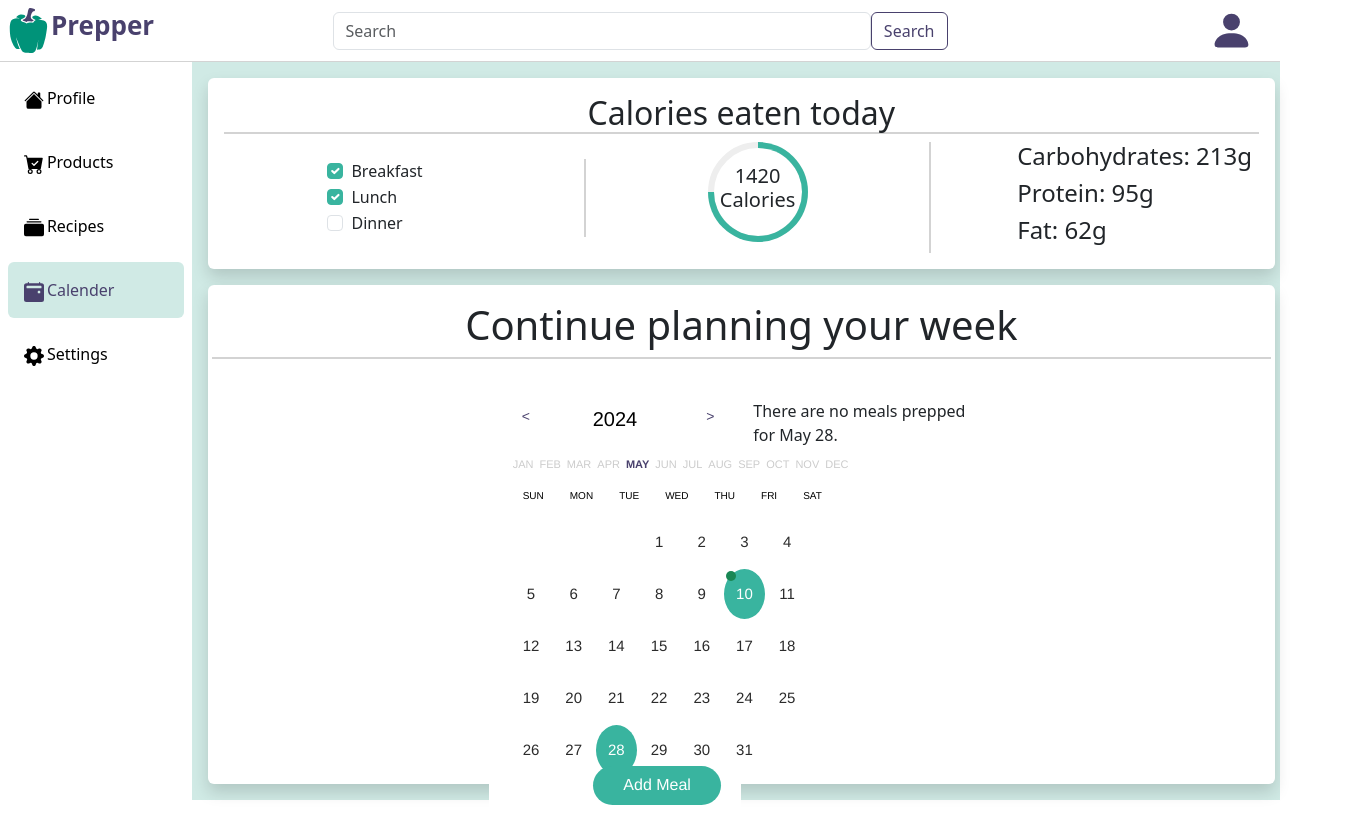
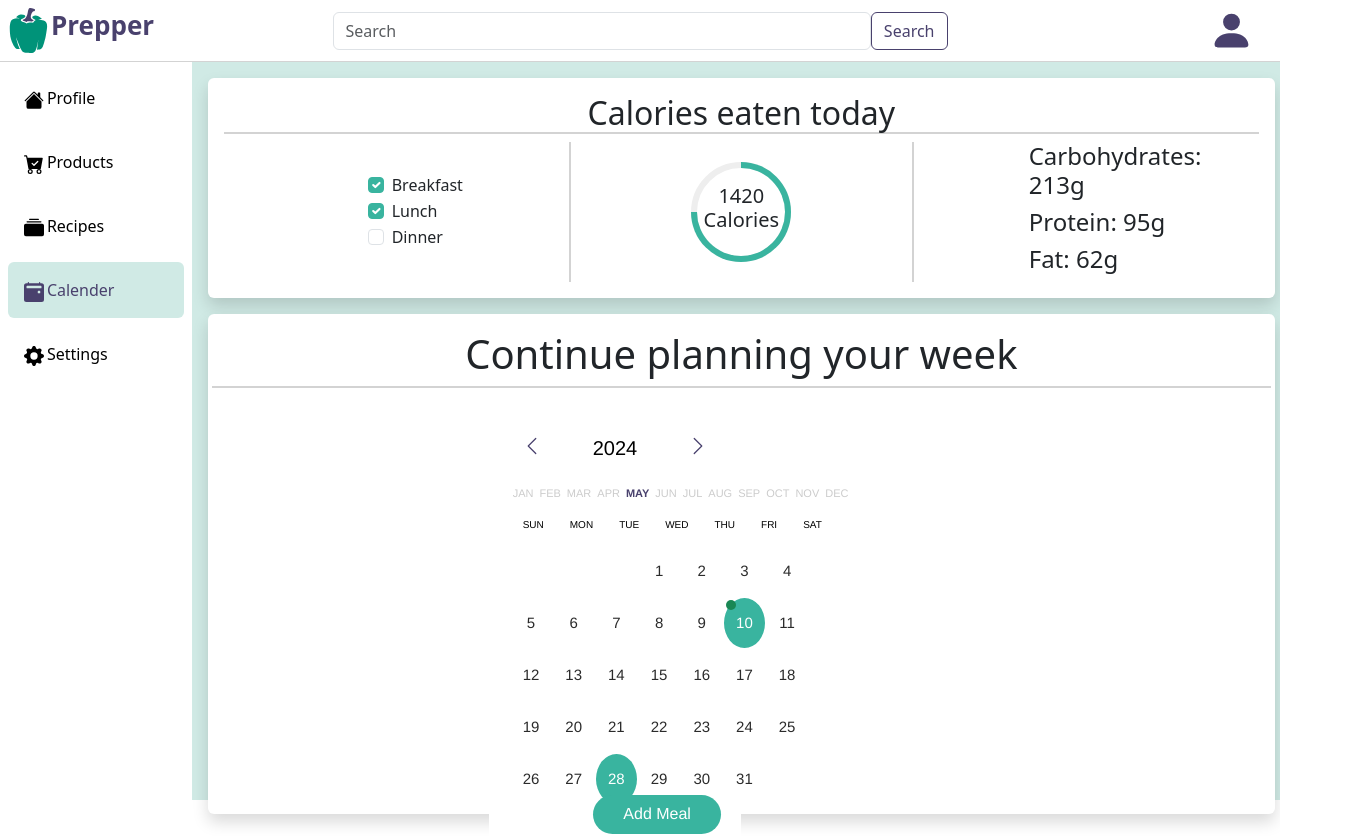
Before and after one commit to Nilssteingraeber/PrepperApp, a Vue app in the folder client/: page /calender in a window 1280 px wide. Shown: the top 836 px of the page, 1362 px wide, since content can reach past the window. Built offline with nearby package versions, Linux system fonts and the light colour scheme.

Commit message:
smal fixes

```diff
--- a/client/src/assets/main.scss
+++ b/client/src/assets/main.scss
@@ -39,34 +39,22 @@
 	color: $black;
 }
 
-//COVER BG
-.img{
-	background-size: cover;
-	background-repeat: no-repeat;
-	background-position: center center;
-}
 .meals-container {
 	overflow-y: scroll;
 	height: 100%;
-	width: 50%;
-	float: right;
 	margin: 0px auto;
 	display: inline-block;
 	padding: 0px;
 	border-bottom-right-radius: 3px;
 	border-top-right-radius: 3px;
 	padding: 0;
-	@include media-breakpoint-down(sm){
-		width: 100%;
-		height: auto;
-	}
+
 }
 .meals-container:after{
 	clear:both;
 }
 .meal-card {
 	padding: 20px 0;
-	max-width: 100%;
 	display: block;
 	background: #fff;
 	border: none !important;
@@ -88,12 +76,10 @@
 	font-size: 1rem;
 }
 .meal-mealtime {
-	color: $secondary;
-	text-align: right;
+	color: $primary;
 }
 .meal {
-	padding-right:0;
-	text-align: center;
+	text-align: right;
 }
 .meal-cancelled {
 	color: $secondary;
@@ -133,7 +119,6 @@
 }
 .left-button, .right-button {
 	cursor: pointer;
-	width:28px;
 	text-align:center;
 	position:absolute;
 	color: $secondary !important;
--- a/client/src/js/main.js
+++ b/client/src/js/main.js
@@ -194,14 +194,14 @@
         // Go through and add each meal as a card to the meals container
         for(var i=0; i<meals.length; i++) {
             meal_card = $("<div class='meal-card'></div>");
-            meal_name = $("<div class='meal-name'>"+meals[i]["meal"]+":</div>");
-            var meal_mealtime = $("<div class='meal-mealtime'>"+meals[i]["mealtime"]+" </div>");
+            var meal_mealtime = $("<div class='meal-mealtime'>"+meals[i]["mealtime"]+":</div>");
+            meal_name = $("<div class='meal-name'>"+meals[i]["meal"]+" </div>");
             if(meals[i]["cancelled"]===true) {
                 $(meal_card).css({
                     "border-left": "10px solid #FF1744"
                 });
             }
-            $(meal_card).append(meal_name).append(meal_mealtime);
+            $(meal_card).append(meal_mealtime).append(meal_name);
             $(".meals-container").append(meal_card);
         }
     }
--- a/client/src/views/CalenderView.vue
+++ b/client/src/views/CalenderView.vue
@@ -60,21 +60,21 @@
 			<div class="col-12 shadow p-3 m-3 bg-white rounded" id="calender-calories">
 				<div class="h2 font-weight-bold text-center" id="change-calories-week-carbs"  style="border-bottom: 2px solid lightgray;">Calories eaten today</div>
 				<div class="d-flex flex-row">
-					<div class="col-3 align-self-center" style="margin-left: 10%;border-right: 2px solid lightgray;">
-						<div class="form-check">
+					<div class="col-4 align-self-center">
+						<div class="form-check offset-5">
 							<input class="form-check-input" type="checkbox" value="" id="flexCheckBreakfast" checked>
 							<label class="form-check-label" for="flexCheckBreakfast">Breakfast</label>
 							</div>
-						<div class="form-check">
+						<div class="form-check offset-5">
 							<input class="form-check-input" type="checkbox" value="" id="flexCheckLunch" checked>
 							<label class="form-check-label" for="flexCheckLunch">Lunch</label>
 						</div>
-						<div class="form-check">
+						<div class="form-check offset-5">
 							<input class="form-check-input" type="checkbox" value="" id="flexCheckDinner">
 							<label class="form-check-label" for="flexCheckDinner">Dinner</label>
 						</div>
 					</div>
-					<div class="col-4" style="border-right: 2px solid lightgray;">
+					<div class="col-4 align-content-center" style="border-left: 2px solid lightgray; border-right: 2px solid lightgray;">
 						<div class="progress mx-auto" data-value='75'>
 							<span class="progress-left">
 								<span class="progress-bar border-primary"></span>
@@ -87,11 +87,10 @@
 							</div>
 						</div>
 					</div>
-					<div class="col-1"></div>
-					<div class="col-4">
-						<div class="h4 font-weight-bold text-start" id="change-calories-day-carbs">Carbohydrates: 213g</div>
-						<div class="h4 font-weight-bold text-start" id="change-calories-day-protein">Protein: 95g</div>
-						<div class="h4 font-weight-bold text-start" id="change-calories-day-fat">Fat: 62g</div>
+					<div class="col-4 text-start">
+						<div class="h4 font-weight-bold offset-4" id="change-calories-day-carbs">Carbohydrates: 213g</div>
+						<div class="h4 font-weight-bold offset-4" id="change-calories-day-protein">Protein: 95g</div>
+						<div class="h4 font-weight-bold offset-4" id="change-calories-day-fat">Fat: 62g</div>
 					</div>
 				</div>
 			</div>
@@ -108,9 +107,17 @@
 						<div class="calendar-container">
 							<div class="calendar">
 								<div class="year-header">
-									<button class="btn link-secondary left-button" id="prev"><</button>
+									<button class="btn link-secondary left-button" id="prev">
+										<svg xmlns="http://www.w3.org/2000/svg" width="20" height="20" fill="currentColor" class="bi bi-chevron-left" viewBox="0 0 16 16">
+											<path fill-rule="evenodd" d="M11.354 1.646a.5.5 0 0 1 0 .708L5.707 8l5.647 5.646a.5.5 0 0 1-.708.708l-6-6a.5.5 0 0 1 0-.708l6-6a.5.5 0 0 1 .708 0"/>
+										</svg>
+									</button>
 									<span class="year" id="label"></span>
-									<button class="btn link-secondary right-button" id="next">></button>
+									<button class="btn link-secondary right-button" id="next">
+										<svg xmlns="http://www.w3.org/2000/svg" width="20" height="20" fill="currentColor" class="bi bi-chevron-right" viewBox="0 0 16 16">
+											<path fill-rule="evenodd" d="M4.646 1.646a.5.5 0 0 1 .708 0l6 6a.5.5 0 0 1 0 .708l-6 6a.5.5 0 0 1-.708-.708L10.293 8 4.646 2.354a.5.5 0 0 1 0-.708"/>
+										</svg>
+									</button>
 								</div>
 								<table class="months-table w-100">
 									<tbody>
@@ -176,7 +183,6 @@
 										</div>
 										<div class="col-5"></div>
 									</div>
-
 									<input type="button" value="Cancel" class="button" id="cancel-button">
 									<input type="button" value="OK" class="button" id="ok-button">
 								</div>
@@ -194,7 +200,6 @@
 </template>
 
 <style>
-/*@import url('../assets/calender-css/style.css');*/
 #calender-page{
 	background-color: #36a5913b;
 	width: 100vw;
@@ -202,7 +207,7 @@
 }
 
 #calender-bot{
-	height: calc(100vh - 300.8px);
+	height: calc(100vh - 300px);
 }
 
 /*_______Progressbar______*/
--- a/client/src/views/RegisterView.vue
+++ b/client/src/views/RegisterView.vue
@@ -23,28 +23,28 @@
 					/></RouterLink>
 				</div>
 			<form>
-				<div class="container" style="border-top: 2px solid lightgray;">
-					<h1>Register</h1>
-					<div class="mb-3">
-						<label for="exampleInputFirstName1" class="form-label">First Name</label>
-						<input type="text" class="form-control" id="exampleInputFirstName1">
+				<div class="d-flex flex-column" style="border-top: 2px solid lightgray;">
+					<div class="h1 bold mt-2">Register</div>
+					<div class="mb-2">
+						<label for="registerName" class="form-label">Name</label>
+						<input type="text" class="form-control" id=">registerName" placeholder="Name">
 					</div>
-					<div class="mb-3">
-						<label for="exampleInputLastName1" class="form-label">First Name</label>
-						<input type="text" class="form-control" id="exampleInputLastName1">
+					<div class="mb-2">
+						<label for="registerLastname" class="form-label">Lastname</label>
+						<input type="text" class="form-control" id=">registerLastname" placeholder="Lastname">
 					</div>
-					<div class="mb-3">
-						<label for="exampleInputEmail1" class="form-label">Email address</label>
-						<input type="email" class="form-control" id="exampleInputEmail1">
+					<div class="mb-2">
+						<label for="registerEmail" class="form-label">E-mail</label>
+						<input type="email" class="form-control" id="registerEmail" placeholder="E-Mail">
 					</div>
-					<div class="mb-3">
-						<label for="exampleInputPassword1" class="form-label">Password</label>
-						<input type="password" class="form-control" id="exampleInputPassword1">
+					<div class="mb-4">
+						<label for="registerPassword" class="form-label">Password</label>
+						<input type="password" class="form-control" id="registerPassword" placeholder="Password">
 					</div>
-					<div class="d-grid gap-2 col-12 mx-auto" id="btn-register">
+					<div class="d-flex flex-column col-12 mt-2" id="btn-register">
 						<button type="submit" class="btn btn-secondary">Register</button>
 					</div>
-					<div class="col align-self-end" id="register-text">
+					<div class="col" id="register-text">
 					<label style="font-size: small; color:grey">
 						Read our
 						<a style="color: #49416D;">terms</a>
@@ -81,18 +81,13 @@
 }
 
 #register-area{
-	height: 75vh;
+	padding: 2%;
 	background-color: white;
 }
 
 #register-logo{
 	text-align: center;
-	margin-top: 0px;
-	margin-bottom: 10px;
-}
-
-#btn-register{
-	margin-top: 30px;
+	padding-bottom: 5%;
 }
 
 #first-row{
```
Also changed, not shown: client/src/views/LoginView.vue (+22 -24 lines), client/src/assets/main.css, 1 other file (tests, documents, lock files or other folders).
